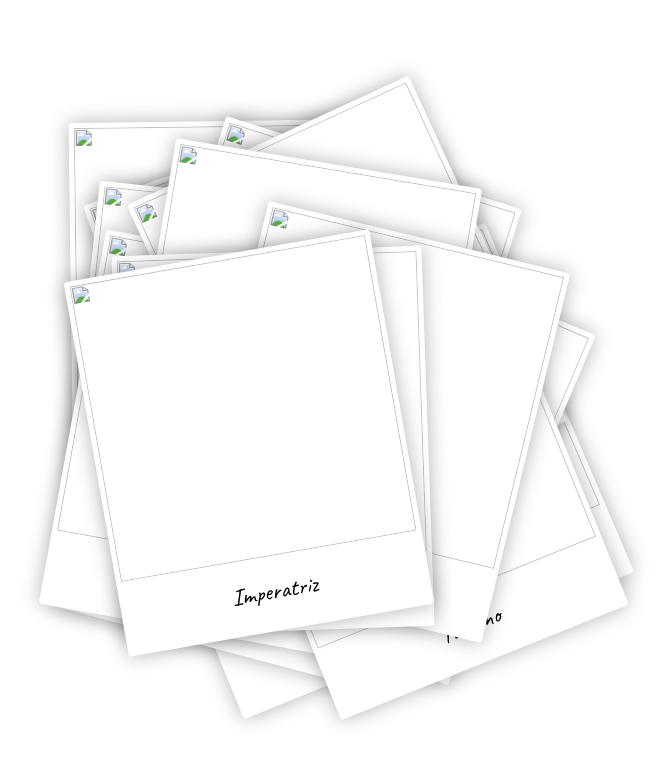
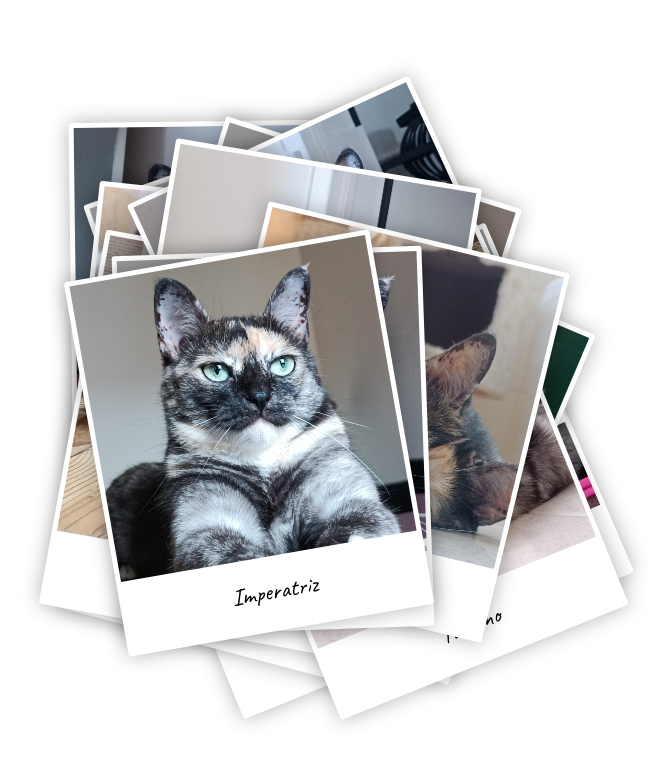
Before and after one commit to pejotao/bomboca, a plain HTML site: page index.html in a window 1280 px wide. Shown: the whole page, without its empty margins (316-986 px from the left). Drawn offline with Linux system fonts and the light colour scheme; the site is published under a folder, as on GitHub Pages, so addresses that start at the root find nothing.

Commit message:
images url updated

```diff
--- a/index.html
+++ b/index.html
@@ -10,75 +10,75 @@
 <!-- partial:index.partial.html -->
 <div class="Container">
   <div class="Picture">
-    <img class="Picture-img" src="/public/1.jpeg" alt="" />
+    <img class="Picture-img" src="public/1.jpeg" alt="" />
     <div class="Picture-note"><span>Tou-ta ver</span></div>
   </div>
   <div class="Picture">
-    <img class="Picture-img" src="/public/2.jpeg" alt="" />
+    <img class="Picture-img" src="public/2.jpeg" alt="" />
     <div class="Picture-note"><span>Lançamento de fio</span></div>
   </div>
   <div class="Picture">
-    <img class="Picture-img" src="/public/3.jpeg" alt="" />
+    <img class="Picture-img" src="public/3.jpeg" alt="" />
     <div class="Picture-note"><span>Grande plano</span></div>
   </div>
   <div class="Picture">
-    <img class="Picture-img" src="/public/4.jpeg" alt="" />
+    <img class="Picture-img" src="public/4.jpeg" alt="" />
     <div class="Picture-note"><span>Sempre no relax</span></div>
   </div>
   <div class="Picture">
-    <img class="Picture-img" src="/public/5.jpeg" alt="" />
+    <img class="Picture-img" src="public/5.jpeg" alt="" />
     <div class="Picture-note"><span>O meu melhor retrato</span></div>
   </div>
   <div class="Picture">
-    <img class="Picture-img" src="/public/6.jpeg" alt="" />
+    <img class="Picture-img" src="public/6.jpeg" alt="" />
     <div class="Picture-note"><span>Estás ao contrário</span></div>
   </div>
   <div class="Picture">
-    <img class="Picture-img" src="/public/7.jpeg" alt="" />
+    <img class="Picture-img" src="public/7.jpeg" alt="" />
     <div class="Picture-note"><span>High five!</span></div>
   </div>
   <div class="Picture">
-    <img class="Picture-img" src="/public/8.jpeg" alt="" />
+    <img class="Picture-img" src="public/8.jpeg" alt="" />
     <div class="Picture-note"><span>Rebola , rebola ...</span></div>
   </div>
   <div class="Picture">
-    <img class="Picture-img" src="/public/9.jpeg" alt="" />
+    <img class="Picture-img" src="public/9.jpeg" alt="" />
     <div class="Picture-note"><span>Caminha deliciosa</span></div>
   </div>
   <div class="Picture">
-    <img class="Picture-img" src="/public/10.jpeg" alt="" />
+    <img class="Picture-img" src="public/10.jpeg" alt="" />
     <div class="Picture-note"><span>Anda cá fio</span></div>
   </div>
   <div class="Picture">
-    <img class="Picture-img" src="/public/13.jpeg" alt="" />
+    <img class="Picture-img" src="public/13.jpeg" alt="" />
     <div class="Picture-note"><span>Este fio persegue-me</span></div>
   </div>
   <div class="Picture">
-    <img class="Picture-img" src="/public/14.jpeg" alt="" />
+    <img class="Picture-img" src="public/14.jpeg" alt="" />
     <div class="Picture-note"><span>Quem é que anda aí ?</span></div>
   </div>
   <div class="Picture">
-    <img class="Picture-img" src="/public/16.jpeg" alt="" />
+    <img class="Picture-img" src="public/16.jpeg" alt="" />
     <div class="Picture-note"><span>Farta deste fio</span></div>
   </div>
   <div class="Picture">
-    <img class="Picture-img" src="/public/17.jpeg" alt="" />
+    <img class="Picture-img" src="public/17.jpeg" alt="" />
     <div class="Picture-note"><span>Tá sono</span></div>
   </div>
   <div class="Picture">
-    <img class="Picture-img" src="/public/18.jpeg" alt="" />
+    <img class="Picture-img" src="public/18.jpeg" alt="" />
     <div class="Picture-note"><span>Yoga</span></div>
   </div>
   <div class="Picture">
-    <img class="Picture-img" src="/public/19.jpeg" alt="" />
+    <img class="Picture-img" src="public/19.jpeg" alt="" />
     <div class="Picture-note"><span>Tou Zen</span></div>
   </div>
   <div class="Picture">
-    <img class="Picture-img" src="/public/20.jpeg" alt="" />
+    <img class="Picture-img" src="public/20.jpeg" alt="" />
     <div class="Picture-note"><span>Vou-te caçar</span></div>
   </div>
   <div class="Picture">
-    <img class="Picture-img" src="/public/21.jpeg" alt="" />
+    <img class="Picture-img" src="public/21.jpeg" alt="" />
     <div class="Picture-note"><span>Imperatriz</span></div>
   </div>
 </div>
```
